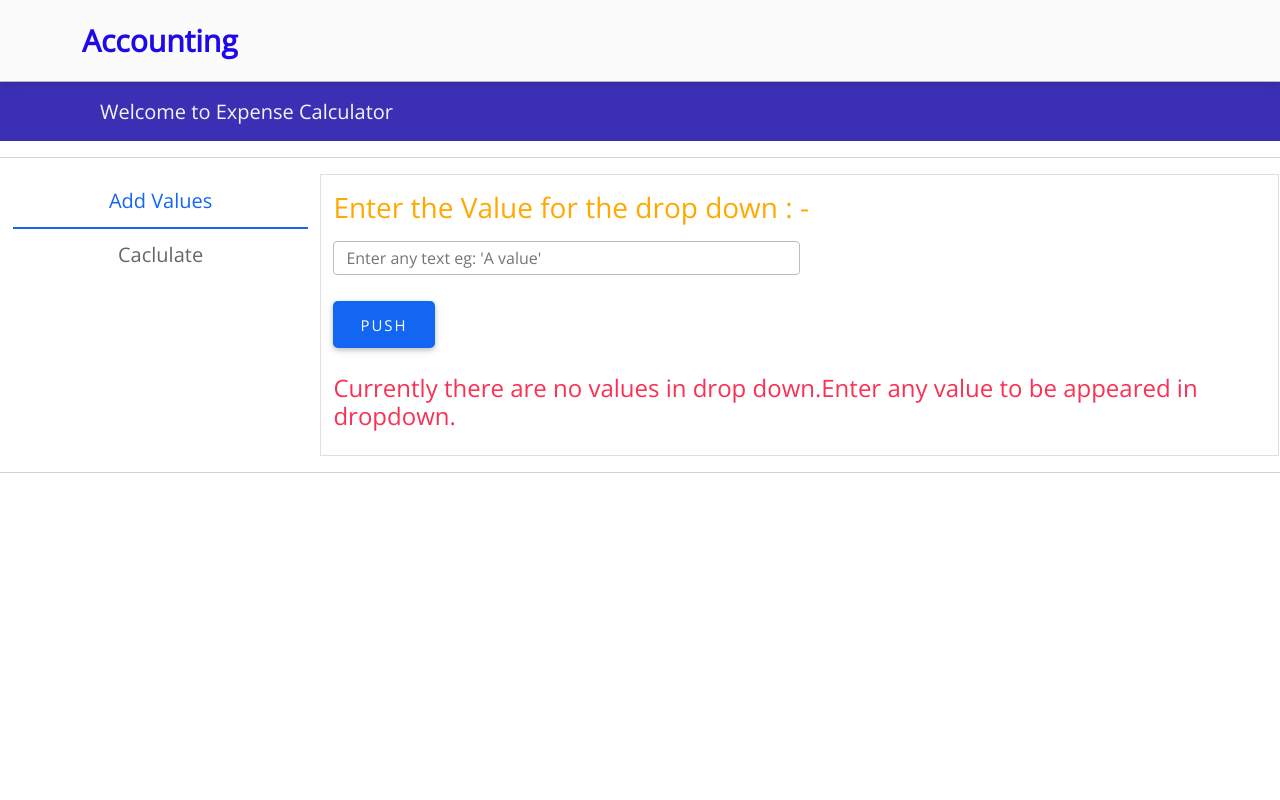
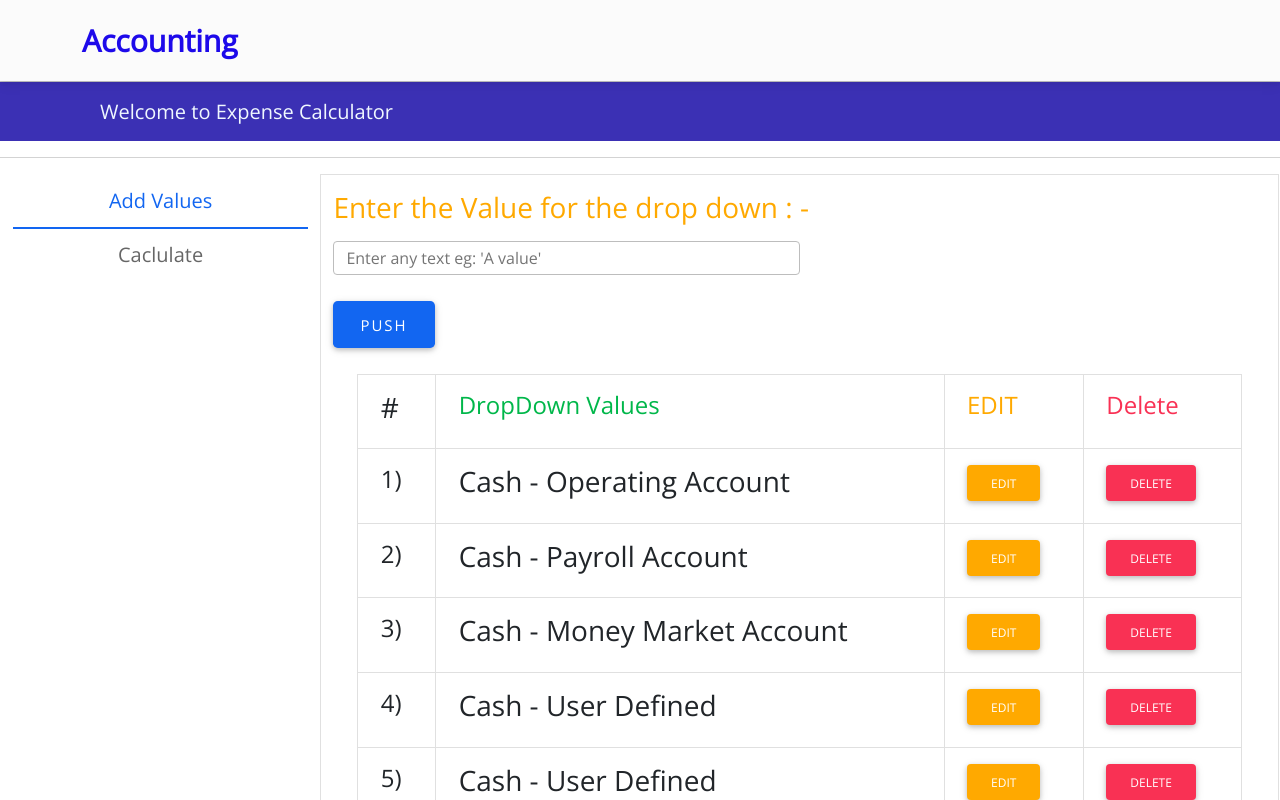
Before and after one commit to bilalmohib/React-Accounting-Application, a React (Create React App) app: page / in a window 1280 px wide. Shown: the top 800 px of the page. Built offline with nearby package versions, Linux system fonts and the light colour scheme; the HTML template or start-up script is replaced by a standard one.

Commit message:
Added dropdown

```diff
--- a/src/Pages/Home/index.jsx
+++ b/src/Pages/Home/index.jsx
@@ -12,7 +12,13 @@ import 'firebase/auth';
 import "./style.scss";
 
 const Home = () => {
-    const [availableOptions, setAvailableOptions] = useState([]);
+    const [availableOptions, setAvailableOptions] = useState(['Cash - Operating Account',
+                                                              'Cash - Payroll Account',
+                                                              'Cash - Money Market Account',
+                                                              'Cash - User Defined',
+                                                              'Cash - User Defined',
+                                                              'Cash - User Defined',
+                                                              'Cash - Petty Cash']);
     const [currentOption, setCurrentOption] = useState("");
     const [option, setOption] = useState("");
 
@@ -148,7 +154,7 @@ const Home = () => {
                                     <span className="input-group-addon glyphicon glyphicon-search" id="sizing-addon2"></span>
                                     <select style={{ fontSize: "15px", width: "200px" }} value={currentOption}
                                         onChange={(e) => setCurrentOption(e.target.value)} className="form-control">
-                                        {["--default--", ...availableOptions].map((v, i) => {
+                                        {["No Selected Value", ...availableOptions].map((v, i) => {
                                             return <option value={v} key={i}>
                                                 {v}
                                             </option>
```
Also changed, not shown: 1 other file (tests, documents, lock files or other folders).
